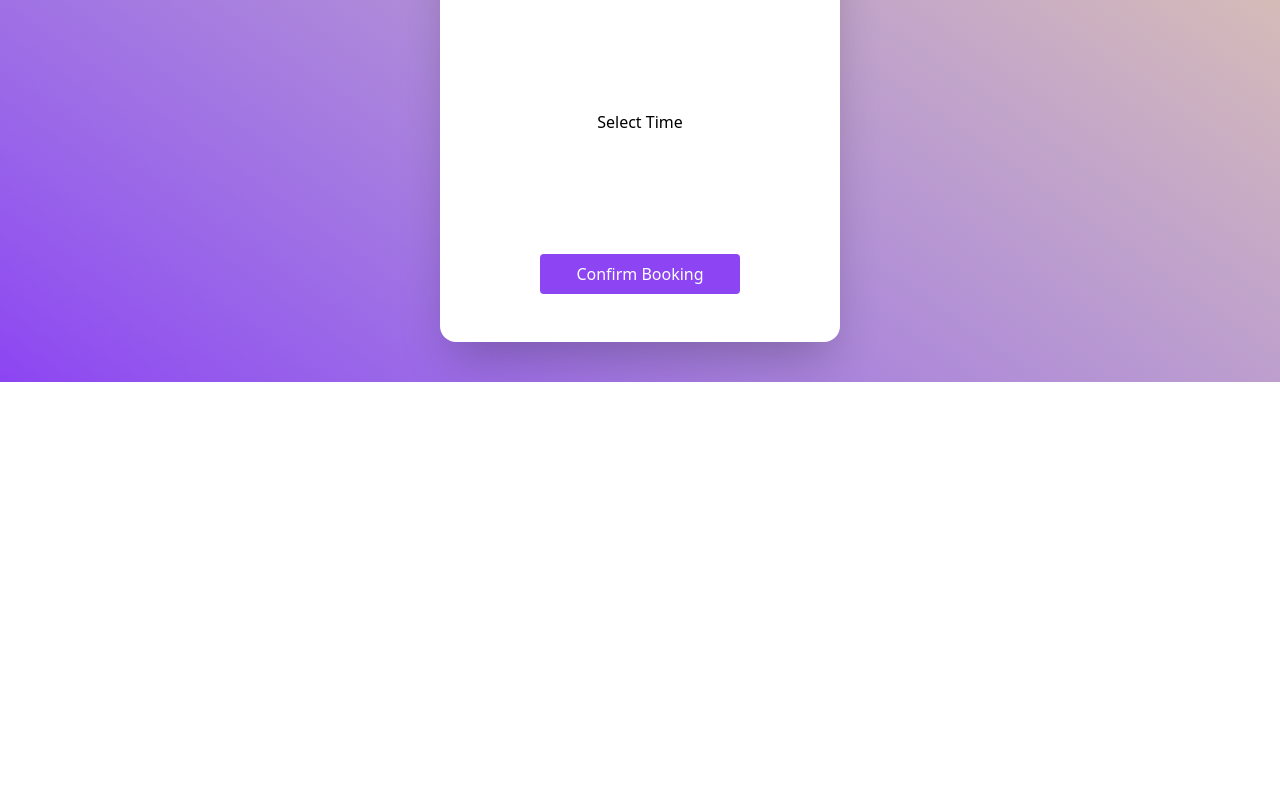
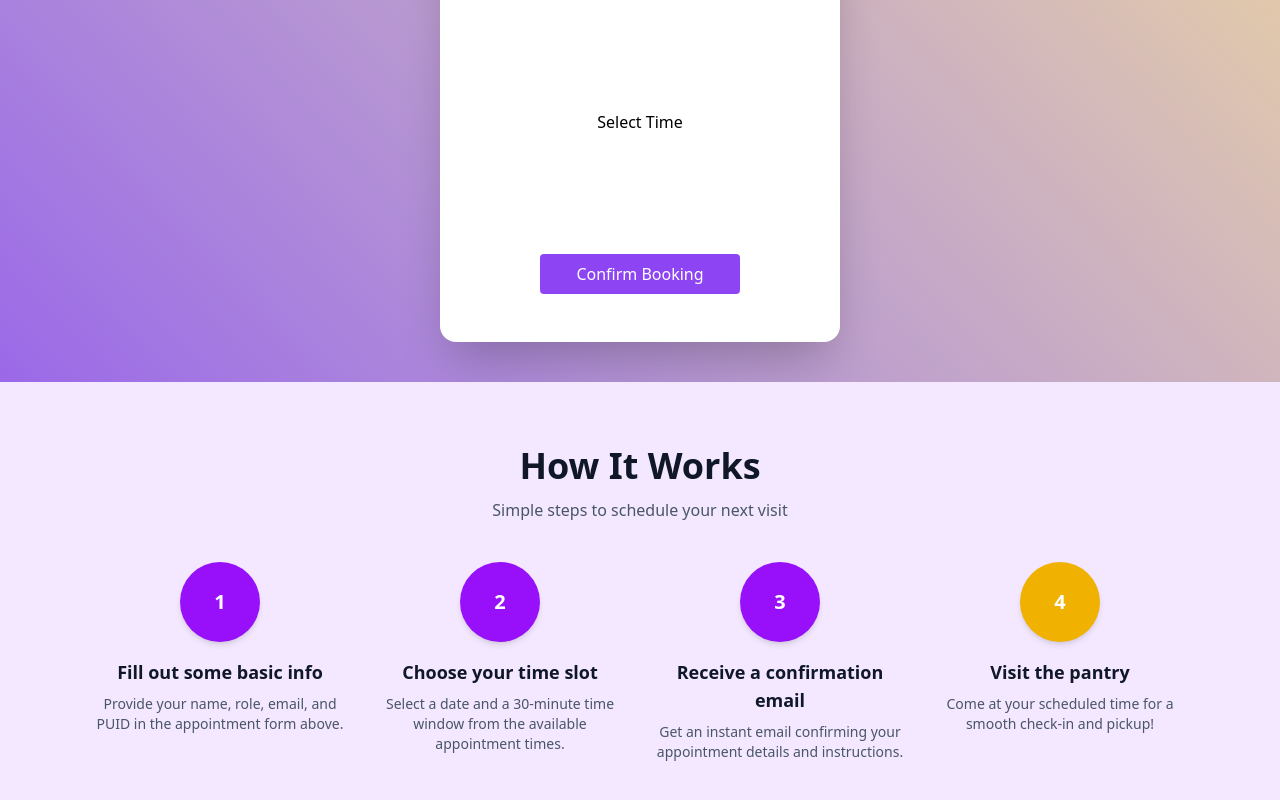
Before and after one commit to vivankumarr/boilerbasket, a Next.js app: page /book in a window 1280 px wide. Shown: the part 528-1328 px from the top of the page. Before the commit the page ends 910 px from the top, so only its background shows below. Built offline with nearby package versions, Linux system fonts and the light colour scheme.

Commit message:
added how it works section

```diff
--- a/src/app/book/page.jsx
+++ b/src/app/book/page.jsx
@@ -3,6 +3,7 @@
 import React from 'react'
 import Navbar from '../../components/Navbar.jsx';
 import Form from '../../components/Form.jsx';
+import HowItWorks from '../../components/HowItWorks.jsx';
 
 const page = () => {
   return (
@@ -12,6 +13,7 @@ const page = () => {
             <span className="text-black font-medium text-4xl mt-10">Schedule your visit to ACE Campus Food Pantry</span>
             <button className="btn mt-10 text-2xl border p-2 rounded-2">Learn More</button>
             <Form></Form>
+            <HowItWorks></HowItWorks>
         </div>
     </>
   )
--- /dev/null
+++ b/src/components/HowItWorks.jsx
@@ -0,0 +1,56 @@
+import React from 'react'
+
+const Navbar = () => {
+    const steps = [
+        {
+            title: "Fill out some basic info",
+            desc: "Provide your name, role, email, and PUID in the appointment form above.",
+            num: 1,
+        },
+        {
+            title: "Choose your time slot",
+            desc: "Select a date and a 30-minute time window from the available appointment times.",
+            num: 2,
+        },
+        {
+            title: "Receive a confirmation email",
+            desc: "Get an instant email confirming your appointment details and instructions.",
+            num: 3,
+        },
+        {
+            title: "Visit the pantry",
+            desc: "Come at your scheduled time for a smooth check-in and pickup!",
+            num: 4,
+        },
+    ];
+
+    return (
+        <section aria-labelledby="how-it-works-heading" className="w-full bg-purple-100 py-16 px-6 md:px-12 lg:px-24">
+            <div className="max-w-6xl mx-auto text-center">
+                <h2 id="how-it-works-heading" className="text-3xl md:text-4xl font-extrabold text-gray-900">
+                    How It Works
+                </h2>
+            <p className="mt-3 text-gray-600 max-w-2xl mx-auto">
+                Simple steps to schedule your next visit
+            </p>
+
+            <ol className="mt-10 grid grid-cols-1 sm:grid-cols-2 lg:grid-cols-4 gap-8">
+                {steps.map((s) => (
+                    <li key={s.num} className="flex flex-col items-center text-center">
+                        <div aria-hidden="true" className={`flex items-center justify-center w-20 h-20 rounded-full shadow-md text-white font-bold text-xl ${
+                            s.num === 4 ? "bg-yellow-500 text-gray-900" : "bg-purple-600 dark:bg-purple-500"
+                        }`}>
+                            {s.num}
+                        </div>
+
+                        <h3 className="mt-4 font-semibold text-lg text-gray-900">{s.title}</h3>
+                        <p className="mt-2 text-sm text-gray-600 max-w-xs">{s.desc}</p>
+                    </li>
+                ))}
+            </ol>
+            </div>
+        </section>
+    )
+}
+
+export default Navbar
```
